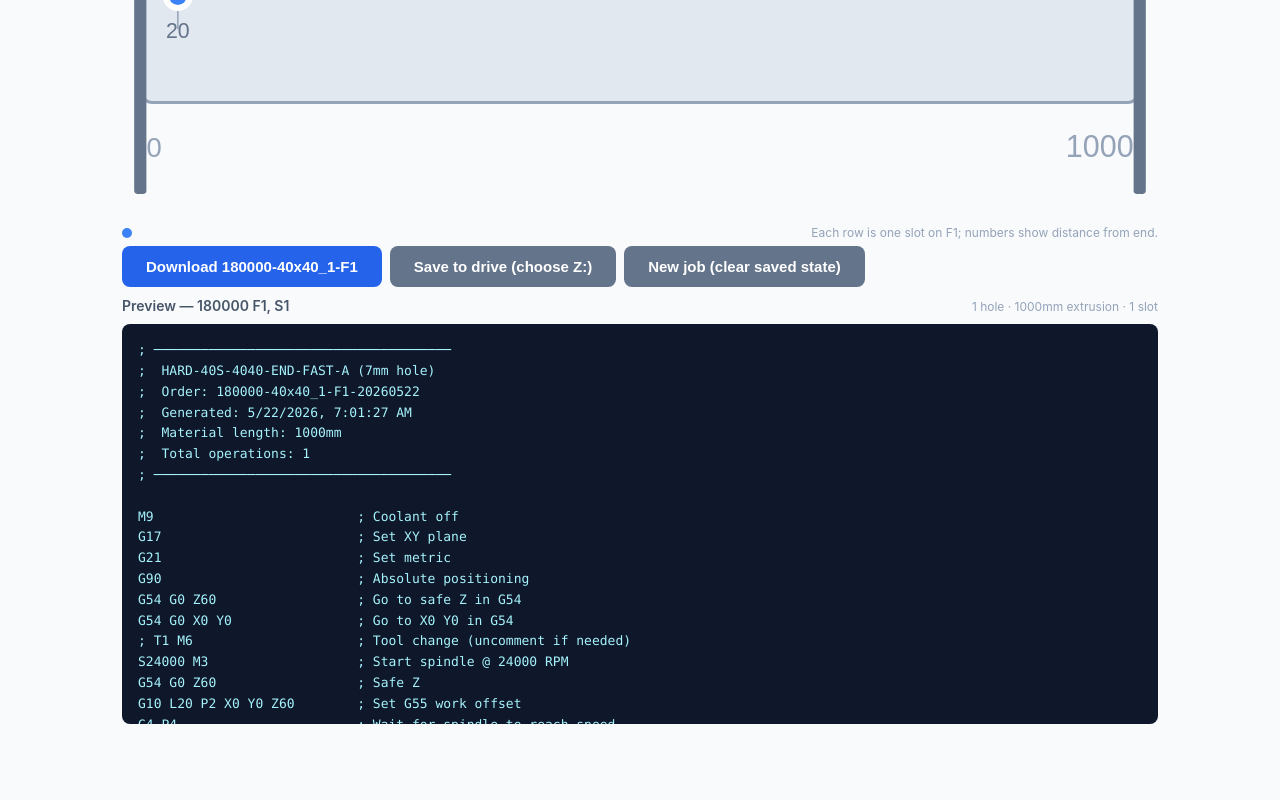
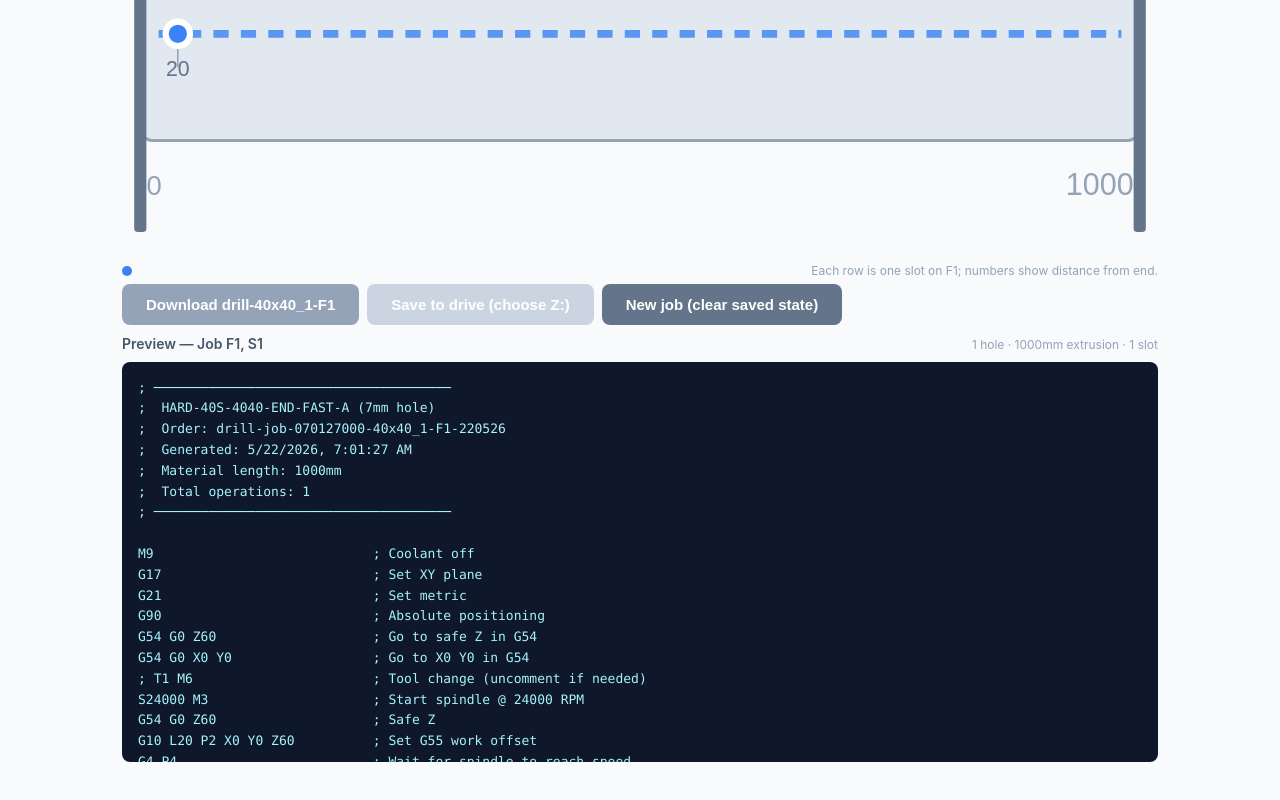
Before and after one commit to Deejpotter/drilling-machine-interface, a React (Vite) app: page / in a window 1280 px wide. Shown: the part 760-1560 px from the top of the page. Before the commit the page ends 1524 px from the top, so only its background shows below. Built offline with nearby package versions, Linux system fonts and the light colour scheme.

Commit message:
Per-slot xOffset config (slot 2 = X40 on 40-series), order number required, SKU comment above move

```diff
--- a/src/hooks/useJobDerived.js
+++ b/src/hooks/useJobDerived.js
@@ -28,7 +28,7 @@ export default function useJobDerived({
      ──────────────────────────────────────────── */
   const job = useMemo(() => {
     const now = new Date();
-    const dateStr = now.toISOString().slice(0,10).replace(/-/g,'');
+    const dateStr = `${String(now.getDate()).padStart(2, '0')}${String(now.getMonth() + 1).padStart(2, '0')}${String(now.getFullYear()).slice(2)}`; // DDMMYY
     const fallbackStamp = `${now.toISOString().slice(11,19).replace(/:/g,'')}${String(now.getMilliseconds()).padStart(3, '0')}`;
     const repSuffix = repetitions > 1 ? ` ×${repetitions}` : '';
     const name = orderNumber.trim()
@@ -70,7 +70,7 @@ export default function useJobDerived({
           face: `F${faceNumber}`,
           faceLabel: face.label,
           slot: slot.slotId,
-          slotPosition: slotMap.get(slot.slotId)?.position || 0,
+          slotXOffset: slotMap.get(slot.slotId)?.xOffset ?? 0,
           slot_width_mm: slotMap.get(slot.slotId)?.width || 0,
           operationIndex: patternIndex,
           holes: Array.from({ length: pattern.count }, (_, i) => ({
@@ -157,7 +157,7 @@ export default function useJobDerived({
       return {
         slotId: slot.slotId,
         label: `S${slot.slotId}`,
-        slotPosition: slotInfo?.position ?? 0,
+        xOffset: slotInfo?.xOffset ?? 0,
         position: slotInfo?.position ?? 0,
         width: slotInfo?.width ?? 0,
         holePositions: allHolePositions,
--- a/src/hooks/useJobState.js
+++ b/src/hooks/useJobState.js
@@ -77,7 +77,7 @@ function getInitialState() {
     mode: 'simple',
     profileId: fallbackProfile.id,
     materialLength: MACHINE_CONFIG.defaultMaterialLength,
-    orderNumber: '180000',
+    orderNumber: '',
     selectedFaceIndex: fallbackFaceIndex,
     slotPatterns: [createDefaultPattern(fallbackFace.slots[0].id)],
     repetitions: 1,
@@ -144,7 +144,7 @@ function getInitialState() {
       mode,
       profileId: profile.id,
       materialLength: Math.max(10, Number(parsed.materialLength) || MACHINE_CONFIG.defaultMaterialLength),
-      orderNumber: typeof parsed.orderNumber === 'string' && parsed.orderNumber.trim().length > 0 ? parsed.orderNumber : '180000',
+      orderNumber: typeof parsed.orderNumber === 'string' && parsed.orderNumber.trim() !== '180000' && parsed.orderNumber.trim().length > 0 ? parsed.orderNumber : '',
       selectedFaceIndex: faceIndex,
       slotPatterns: slotPatterns.length > 0 ? slotPatterns : [createDefaultPattern(face.slots[0].id)],
       repetitions: Math.max(1, Number(parsed.repetitions) || 1),
@@ -179,7 +179,7 @@ export default function useJobState() {
   const slotPatternsSorted = [...slotPatterns].sort((a, b) => a.slotId - b.slotId);
   const selectedSlotTags = slotPatternsSorted.map(p => `S${p.slotId}`);
 
-  const hasOrderNumber = orderNumber.trim().length > 0;
+  const hasOrderNumber = orderNumber.trim().length > 0 && orderNumber.trim() !== '180000';
   const orderLabel = hasOrderNumber ? orderNumber.trim() : 'Job';
   const availableHolesForFace = filteredHoleTypes.filter(h => h.maxSlots >= face.slots.length);
   const faceWidth = face.width || 40;
--- a/src/machine/config.js
+++ b/src/machine/config.js
@@ -26,6 +26,10 @@
    Slot positions are "centre from end" — the distance from the
    extrusion end to the centre of the slot channel. This matters
    because the drilling machine positions relative to the end.
+
+   `xOffset` is the G-code X coordinate Patch uses for that slot
+   (40-series: slot 1 = X0, slot 2 = X40). This is per-profile config
+   so other series can override when their subroutines are written.
    ──────────────────────────────────────────── */
 export const EXTRUSION_PROFILES = [
   {
@@ -35,10 +39,10 @@ export const EXTRUSION_PROFILES = [
     width: 20,
     height: 20,
     faces: [
-      { id: 'face1', label: 'Face 1 (20mm)', width: 20, slots: [{ id: 1, position: 10, width: 6.25 }] },
-      { id: 'face2', label: 'Face 2 (20mm)', width: 20, slots: [{ id: 1, position: 10, width: 6.25 }] },
-      { id: 'face3', label: 'Face 3 (20mm)', width: 20, slots: [{ id: 1, position: 10, width: 6.25 }] },
-      { id: 'face4', label: 'Face 4 (20mm)', width: 20, slots: [{ id: 1, position: 10, width: 6.25 }] },
+      { id: 'face1', label: 'Face 1 (20mm)', width: 20, slots: [{ id: 1, position: 10, width: 6.25, xOffset: 0 }] },
+      { id: 'face2', label: 'Face 2 (20mm)', width: 20, slots: [{ id: 1, position: 10, width: 6.25, xOffset: 0 }] },
+      { id: 'face3', label: 'Face 3 (20mm)', width: 20, slots: [{ id: 1, position: 10, width: 6.25, xOffset: 0 }] },
+      { id: 'face4', label: 'Face 4 (20mm)', width: 20, slots: [{ id: 1, position: 10, width: 6.25, xOffset: 0 }] },
     ],
   },
   {
@@ -50,24 +54,24 @@ export const EXTRUSION_PROFILES = [
     faces: [
       {
         id: 'face1', label: 'Face 1 (40mm side)', width: 40, slots: [
-          { id: 1, position: 10, width: 6.25 },
-          { id: 2, position: 30, width: 6.25 },
+          { id: 1, position: 10, width: 6.25, xOffset: 0 },
+          { id: 2, position: 30, width: 6.25, xOffset: 20 },
         ]
       },
       {
         id: 'face2', label: 'Face 2 (20mm side)', width: 20, slots: [
-          { id: 1, position: 10, width: 6.25 },
+          { id: 1, position: 10, width: 6.25, xOffset: 0 },
         ]
       },
       {
         id: 'face3', label: 'Face 3 (40mm side)', width: 40, slots: [
-          { id: 1, position: 10, width: 6.25 },
-          { id: 2, position: 30, width: 6.25 },
+          { id: 1, position: 10, width: 6.25, xOffset: 0 },
+          { id: 2, position: 30, width: 6.25, xOffset: 20 },
         ]
       },
       {
         id: 'face4', label: 'Face 4 (20mm side)', width: 20, slots: [
-          { id: 1, position: 10, width: 6.25 },
+          { id: 1, position: 10, width: 6.25, xOffset: 0 },
         ]
       },
     ],
@@ -81,26 +85,26 @@ export const EXTRUSION_PROFILES = [
     faces: [
       {
         id: 'face1', label: 'Face 1 (60mm side)', width: 60, slots: [
-          { id: 1, position: 10, width: 6.25 },
-          { id: 2, position: 30, width: 6.25 },
-          { id: 3, position: 50, width: 6.25 },
+          { id: 1, position: 10, width: 6.25, xOffset: 0 },
+          { id: 2, position: 30, width: 6.25, xOffset: 20 },
+          { id: 3, position: 50, width: 6.25, xOffset: 40 },
         ]
       },
       {
         id: 'face2', label: 'Face 2 (20mm side)', width: 20, slots: [
-          { id: 1, position: 10, width: 6.25 },
+          { id: 1, position: 10, width: 6.25, xOffset: 0 },
         ]
       },
       {
         id: 'face3', label: 'Face 3 (60mm side)', width: 60, slots: [
-          { id: 1, position: 10, width: 6.25 },
-          { id: 2, position: 30, width: 6.25 },
-          { id: 3, position: 50, width: 6.25 },
+          { id: 1, position: 10, width: 6.25, xOffset: 0 },
+          { id: 2, position: 30, width: 6.25, xOffset: 20 },
+          { id: 3, position: 50, width: 6.25, xOffset: 40 },
         ]
       },
       {
         id: 'face4', label: 'Face 4 (20mm side)', width: 20, slots: [
-          { id: 1, position: 10, width: 6.25 },
+          { id: 1, position: 10, width: 6.25, xOffset: 0 },
         ]
       },
     ],
@@ -114,28 +118,28 @@ export const EXTRUSION_PROFILES = [
     faces: [
       {
         id: 'face1', label: 'Face 1 (80mm side)', width: 80, slots: [
-          { id: 1, position: 10, width: 6.25 },
-          { id: 2, position: 30, width: 6.25 },
-          { id: 3, position: 50, width: 6.25 },
-          { id: 4, position: 70, width: 6.25 },
+          { id: 1, position: 10, width: 6.25, xOffset: 0 },
+          { id: 2, position: 30, width: 6.25, xOffset: 20 },
+          { id: 3, position: 50, width: 6.25, xOffset: 40 },
+          { id: 4, position: 70, width: 6.25, xOffset: 60 },
         ]
       },
       {
         id: 'face2', label: 'Face 2 (20mm side)', width: 20, slots: [
-          { id: 1, position: 10, width: 6.25 },
+          { id: 1, position: 10, width: 6.25, xOffset: 0 },
         ]
       },
       {
         id: 'face3', label: 'Face 3 (80mm side)', width: 80, slots: [
-          { id: 1, position: 10, width: 6.25 },
-          { id: 2, position: 30, width: 6.25 },
-          { id: 3, position: 50, width: 6.25 },
-          { id: 4, position: 70, width: 6.25 },
+          { id: 1, position: 10, width: 6.25, xOffset: 0 },
+          { id: 2, position: 30, width: 6.25, xOffset: 20 },
+          { id: 3, position: 50, width: 6.25, xOffset: 40 },
+          { id: 4, position: 70, width: 6.25, xOffset: 60 },
         ]
       },
       {
         id: 'face4', label: 'Face 4 (20mm side)', width: 20, slots: [
-          { id: 1, position: 10, width: 6.25 },
+          { id: 1, position: 10, width: 6.25, xOffset: 0 },
         ]
       },
     ],
@@ -149,28 +153,28 @@ export const EXTRUSION_PROFILES = [
     faces: [
       {
         id: 'face1', label: 'Face 1 (80mm side)', width: 80, slots: [
-          { id: 1, position: 10, width: 6.25 },
-          { id: 2, position: 30, width: 6.25 },
-          { id: 3, position: 50, width: 6.25 },
-          { id: 4, position: 70, width: 6.25 },
+          { id: 1, position: 10, width: 6.25, xOffset: 0 },
+          { id: 2, position: 30, width: 6.25, xOffset: 20 },
+          { id: 3, position: 50, width: 6.25, xOffset: 40 },
+          { id: 4, position: 70, width: 6.25, xOffset: 60 },
         ]
       },
       {
         id: 'face2', label: 'Face 2 (40mm side)', width: 40, slots: [
-          { id: 1, position: 10, width: 6.25 },
-          { id: 2, position: 30, width: 6.25 },
+          { id: 1, position: 10, width: 6.25, xOffset: 0 },
+          { id: 2, position: 30, width: 6.25, xOffset: 20 },
         ]
       },
       {
         id: 'face3', label: 'Face 3 (80mm side — outer slots only)', width: 80, slots: [
-          { id: 1, position: 10, width: 6.25 },
-          { id: 4, position: 70, width: 6.25 },
+          { id: 1, position: 10, width: 6.25, xOffset: 0 },
+          { id: 4, position: 70, width: 6.25, xOffset: 60 },
         ]
       },
       {
         id: 'face4', label: 'Face 4 (40mm side)', width: 40, slots: [
-          { id: 1, position: 10, width: 6.25 },
-          { id: 2, position: 30, width: 6.25 },
+          { id: 1, position: 10, width: 6.25, xOffset: 0 },
+          { id: 2, position: 30, width: 6.25, xOffset: 20 },
         ]
       },
     ],
@@ -183,10 +187,10 @@ export const EXTRUSION_PROFILES = [
     width: 30,
     height: 30,
     faces: [
-      { id: 'face1', label: 'Face 1 (30mm)', width: 30, slots: [{ id: 1, position: 15, width: 8 }] },
-      { id: 'face2', label: 'Face 2 (30mm)', width: 30, slots: [{ id: 1, position: 15, width: 8 }] },
-      { id: 'face3', label: 'Face 3 (30mm)', width: 30, slots: [{ id: 1, position: 15, width: 8 }] },
-      { id: 'face4', label: 'Face 4 (30mm)', width: 30, slots: [{ id: 1, position: 15, width: 8 }] },
+      { id: 'face1', label: 'Face 1 (30mm)', width: 30, slots: [{ id: 1, position: 15, width: 8, xOffset: 0 }] },
+      { id: 'face2', label: 'Face 2 (30mm)', width: 30, slots: [{ id: 1, position: 15, width: 8, xOffset: 0 }] },
+      { id: 'face3', label: 'Face 3 (30mm)', width: 30, slots: [{ id: 1, position: 15, width: 8, xOffset: 0 }] },
+      { id: 'face4', label: 'Face 4 (30mm)', width: 30, slots: [{ id: 1, position: 15, width: 8, xOffset: 0 }] },
     ],
   },
   // 40-series (placeholder structure — update with actual dimensions)
@@ -197,10 +201,10 @@ export const EXTRUSION_PROFILES = [
     width: 40,
     height: 40,
     faces: [
-      { id: 'face1', label: 'Face 1 — S1 (40mm)', width: 40, slots: [{ id: 1, position: 20, width: 8 }] },
-      { id: 'face2', label: 'Face 2 — S1 (40mm)', width: 40, slots: [{ id: 1, position: 20, width: 8 }] },
-      { id: 'face3', label: 'Face 3 — S1 (40mm)', width: 40, slots: [{ id: 1, position: 20, width: 8 }] },
-      { id: 'face4', label: 'Face 4 — S1 (40mm)', width: 40, slots: [{ id: 1, position: 20, width: 8 }] },
+      { id: 'face1', label: 'Face 1 — S1 (40mm)', width: 40, slots: [{ id: 1, position: 20, width: 8, xOffset: 0 }] },
+      { id: 'face2', label: 'Face 2 — S1 (40mm)', width: 40, slots: [{ id: 1, position: 20, width: 8, xOffset: 0 }] },
+      { id: 'face3', label: 'Face 3 — S1 (40mm)', width: 40, slots: [{ id: 1, position: 20, width: 8, xOffset: 0 }] },
+      { id: 'face4', label: 'Face 4 — S1 (40mm)', width: 40, slots: [{ id: 1, position: 20, width: 8, xOffset: 0 }] },
     ],
   },
   {
@@ -212,24 +216,24 @@ export const EXTRUSION_PROFILES = [
     faces: [
       {
         id: 'face1', label: 'Face 1 — S1 S2 (80mm)', width: 80, slots: [
-          { id: 1, position: 20, width: 8 },
-          { id: 2, position: 60, width: 8 },
+          { id: 1, position: 20, width: 8, xOffset: 0 },
+          { id: 2, position: 60, width: 8, xOffset: 40 },
         ]
       },
       {
         id: 'face2', label: 'Face 2 — S1 (40mm)', width: 40, slots: [
-          { id: 1, position: 20, width: 8 },
+          { id: 1, position: 20, width: 8, xOffset: 0 },
         ]
       },
       {
         id: 'face3', label: 'Face 3 — S1 S2 (80mm)', width: 80, slots: [
-          { id: 1, position: 20, width: 8 },
-          { id: 2, position: 60, width: 8 },
+          { id: 1, position: 20, width: 8, xOffset: 0 },
+          { id: 2, position: 60, width: 8, xOffset: 40 },
         ]
       },
       {
         id: 'face4', label: 'Face 4 — S1 (40mm)', width: 40, slots: [
-          { id: 1, position: 20, width: 8 },
+          { id: 1, position: 20, width: 8, xOffset: 0 },
         ]
       },
     ],
--- a/src/machine/gcodeGenerator.js
+++ b/src/machine/gcodeGenerator.js
@@ -19,6 +19,10 @@
    ──────────────────────────────────────────── */
 
 import { MACRO_CALLS, MACHINE_CONFIG, HOLE_TYPE_SKUS } from './config.js';
+
+/** Pad G-code to a fixed width so comments line up. */
+const PAD = 30;
+const g = (code, comment) => code.padEnd(PAD) + `; ${comment}`;
 
 /**
  * Generate the G-code header.
@@ -52,17 +56,19 @@ function generateHeader(job, lines) {
   nc(`;  Total operations: ${job.operations.length}`);
   nc(`; ──────────────────────────────────────`);
   nc(``);
-  nc(`M9                          ; Coolant off`);
-  nc(`G17                         ; Set XY plane`);
-  nc(`G21                         ; Set metric`);
-  nc(`G90                         ; Absolute positioning`);
-  nc(`G54 G0 Z${MACHINE_CONFIG.safeZ}                  ; Go to safe Z in G54`);
-  nc(`G54 G0 X0 Y0                ; Go to X0 Y0 in G54`);
-  nc(`; T1 M6                     ; Tool change (uncomment if needed)`);
-  nc(`S${MACHINE_CONFIG.spindleRPM} M3                   ; Start spindle @ ${MACHINE_CONFIG.spindleRPM} RPM`);
-  nc(`G54 G0 Z${MACHINE_CONFIG.safeZ}                  ; Safe Z`);
-  nc(`G10 L20 P2 X0 Y0 Z${MACHINE_CONFIG.safeZ}        ; Set G55 work offset`);
-  nc(`G4 P${MACHINE_CONFIG.spindleWaitMs}                       ; Wait for spindle to reach speed`);
+
+  // ─── Setup ───
+  nc(g('M9', 'Coolant off'));
+  nc(g('G17', 'Set XY plane'));
+  nc(g('G21', 'Set metric'));
+  nc(g('G90', 'Absolute positioning'));
+  nc(g(`G54 G0 Z${MACHINE_CONFIG.safeZ}`, 'Go to safe Z in G54'));
+  nc(g('G54 G0 X0 Y0', 'Go to X0 Y0 in G54'));
+  nc(g('; T1 M6', 'Tool change (uncomment if needed)'));
+  nc(g(`S${MACHINE_CONFIG.spindleRPM} M3`, `Start spindle @ ${MACHINE_CONFIG.spindleRPM} RPM`));
+  nc(g(`G54 G0 Z${MACHINE_CONFIG.safeZ}`, 'Safe Z'));
+  nc(g(`G10 L20 P2 X0 Y0 Z${MACHINE_CONFIG.safeZ}`, 'Set G55 work offset'));
+  nc(g(`G4 P${MACHINE_CONFIG.spindleWaitMs}`, 'Wait for spindle to reach speed'));
   nc(``);
 }
 
@@ -75,8 +81,18 @@ function generateHeader(job, lines) {
  */
 function moveToHole(xPosition, yPosition, lines) {
   const nc = (s) => lines.push(s);
-  nc(`G55 G0 Z${MACHINE_CONFIG.safeZ}                ; Safe Z in G55`);
-  nc(`G55 G0 X${xPosition} Y${yPosition.toFixed(1)}   ; Move to hole position`);
+  nc(g(`G55 G0 Z${MACHINE_CONFIG.safeZ}`, 'Safe Z in G55'));
+  nc(g(`G55 G0 X${xPosition} Y${yPosition.toFixed(1)}`, 'Move to hole position'));
+}
+
+/**
+ * Get the SKU description for a hole type at a given position.
+ */
+function skuDescription(holeType, position) {
+  const skuInfo = HOLE_TYPE_SKUS[holeType];
+  return skuInfo
+    ? `${skuInfo.sku} (${skuInfo.desc} @ ${position}mm)`
+    : MACRO_CALLS[holeType]?.slot1?.comment || 'Unknown feature';
 }
 
 /**
@@ -87,13 +103,10 @@ function moveToHole(xPosition, yPosition, lines) {
  * macro can use relative coordinates internally. Then M98 P####
  * calls the pre-loaded macro that performs the actual drilling.
  */
-function drillHole(macro, holeType, position, lines) {
+function drillHole(macro, lines) {
   const nc = (s) => lines.push(s);
-  const skuInfo = HOLE_TYPE_SKUS[holeType];
-  const skuDesc = skuInfo ? `${skuInfo.sku} (${skuInfo.desc} @ ${position}mm)` : macro.comment;
-  nc(`; ${skuDesc}`);
-  nc(`G10 L20 P3 X0 Y0 Z${MACHINE_CONFIG.featureZ}      ; Set G56 at this feature`);
-  nc(`M98 P${macro.p}            ; Call feature macro — ${macro.comment}`);
+  nc(g(`G10 L20 P3 X0 Y0 Z${MACHINE_CONFIG.featureZ}`, 'Set G56 at this feature'));
+  nc(g(`M98 P${macro.p}`, `Call feature macro — ${macro.comment}`));
   nc(``);
 }
 
@@ -107,10 +120,12 @@ function drillHole(macro, holeType, position, lines) {
  */
 function generateFooter(job, lines) {
   const nc = (s) => lines.push(s);
-  nc(`G54 G0 Z${MACHINE_CONFIG.footerSafeZ}                  ; Safe Z in machine coords`);
-  nc(`M5                          ; Spindle off`);
-  nc(`G54 G0 X0 Y${job.materialLength + 50}                ; Return past end of beam`);
-  nc(`M99                         ; Subroutine return`);
+  nc(`; ─── End ───`);
+  nc(``);
+  nc(g(`G54 G0 Z${MACHINE_CONFIG.footerSafeZ}`, 'Safe Z in machine coords'));
+  nc(g('M5', 'Spindle off'));
+  nc(g(`G54 G0 X0 Y${job.materialLength + 50}`, 'Return past end of beam'));
+  nc(g('M99', 'Subroutine return'));
   nc(``);
   nc(`; ──────────────────────────────────────`);
   nc(`;  End of ${job.name}`);
@@ -132,6 +147,8 @@ export function generateGcode(job) {
   // ──────────────────────────────────────
   // 2. Process each operation (one face/slot)
   // ──────────────────────────────────────
+  lines.push(`; ─── Operations ───`);
+  lines.push(``);
   for (const op of job.operations) {
     const { profile, face, holes } = op;
     const slotTag = op.slot ? ` · S${op.slot}` : '';
@@ -139,9 +156,10 @@ export function generateGcode(job) {
     lines.push(`;  Slot width: ${op.slot_width_mm}mm`);
     lines.push(``);
 
-    // Slot-specific X offset from config (negative = towards operator)
-    // e.g., 40×80: slot 1 @ 20mm → X-20, slot 2 @ 60mm → X-60
-    const slotXOffset = op.slotPosition ? -op.slotPosition : 0;
+    // Slot-specific X offset from config (e.g., 40×80: S1 = X0, S2 = X40)
+    // Defined per-slot in the extrusion profile config so different
+    // profiles can have different X coordinates for their slots.
+    const slotXOffset = op.slotXOffset ?? 0;
 
     // ──────────────────────────────────────
     // 3. For each hole: move, set offset, drill
@@ -154,11 +172,14 @@ export function generateGcode(job) {
       if (!macro) continue;
       const y = hole.distance_from_end_mm;
 
+      // SKU comment first — describes what's about to happen
+      lines.push(`; ${skuDescription(hole.holeType, y)}`);
+
       // Move to hole position with slot-specific X offset
       moveToHole(slotXOffset, y, lines);
 
-      // Set G56 and call macro with SKU comment
-      drillHole(macro, hole.holeType, y, lines);
+      // Set G56 and call macro
+      drillHole(macro, lines);
     }
   }
 
@@ -184,7 +205,8 @@ function buildBaseFilename(job) {
   const profileBase = (job.profile || 'unknown').toLowerCase();
   const faceLabel = job.faceLabel || 'F1';
   const patternMod = job.patternCount > 1 ? `_${job.operationIndex + 1}` : '';
-  const dateStamp = new Date().toISOString().slice(2, 10).replace(/-/g, ''); // ddmmyy
+  const d = new Date();
+  const dateStamp = `${String(d.getDate()).padStart(2, '0')}${String(d.getMonth() + 1).padStart(2, '0')}${String(d.getFullYear()).slice(2)}`; // DDMMYY
   return `${orderBase}-${profileBase}${patternMod}-${faceLabel}-${dateStamp}`;
 }
 
```
Also changed, not shown: 2 other files (tests, documents, lock files or other folders).
